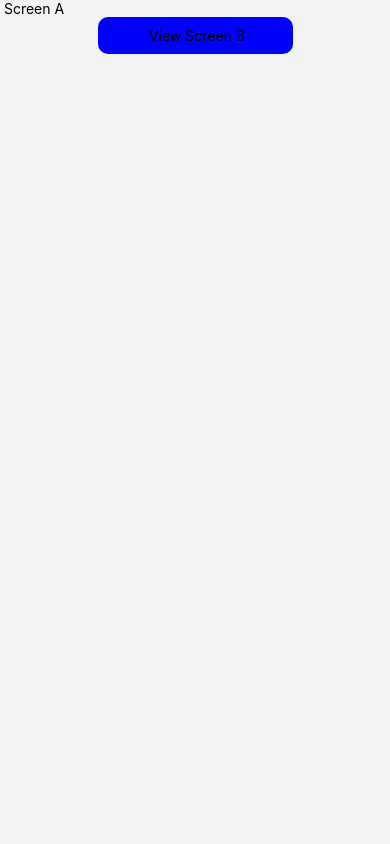
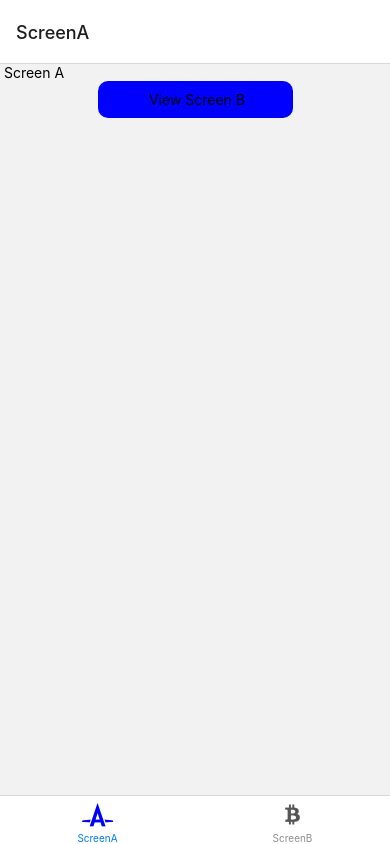
Before and after one commit to GreatEki/cli-project, a React Native app: screen / in a window 390 px wide. Built offline with nearby package versions, Linux system fonts and the light colour scheme.

Commit message:
working with tabs and tabicons

```diff
--- a/package.json
+++ b/package.json
@@ -10,6 +10,7 @@
     "lint": "eslint ."
   },
   "dependencies": {
+    "@react-navigation/bottom-tabs": "^6.2.0",
     "@react-navigation/native": "^6.0.8",
     "@react-navigation/stack": "^6.1.1",
     "prop-types": "^15.8.1",
--- a/src/App.js
+++ b/src/App.js
@@ -1,13 +1,15 @@
 import React from 'react';
 import {LogBox} from 'react-native';
 import {NavigationContainer} from '@react-navigation/native';
-import {createStackNavigator} from '@react-navigation/stack';
-
+// import {createStackNavigator } from '@react-navigation/stack';
+import {createBottomTabNavigator} from '@react-navigation/bottom-tabs';
 import ScreenA from './screens/ScreenA/ScreenA';
 import ScreenB from './screens/ScreenB/ScreenB';
+import FontAwesome5 from 'react-native-vector-icons/FontAwesome5';
 
+import Path from './constants/urls';
 const App = () => {
-  const Stack = createStackNavigator();
+  const Tab = createBottomTabNavigator();
 
   LogBox.ignoreLogs([
     "[react-native-gesture-handler] Seems like you're using an old API with gesture components, check out new Gestures system!",
@@ -15,13 +17,25 @@ const App = () => {
 
   return (
     <NavigationContainer>
-      <Stack.Navigator
-        screenOptions={{
-          header: () => null,
-        }}>
-        <Stack.Screen name="ScreenA" component={ScreenA} />
-        <Stack.Screen name="ScreenB" component={ScreenB} />
-      </Stack.Navigator>
+      <Tab.Navigator
+        screenOptions={({route}) => ({
+          tabBarIcon: ({focused, size, color}) => {
+            let iconName;
+            if (route.name === Path.ScreenA) {
+              iconName = 'autoprefixer';
+              size = focused ? 25 : 20;
+              color = focused ? 'blue' : '#555';
+            } else if (route.name === Path.ScreenB) {
+              iconName = 'btc';
+              size = focused ? 25 : 20;
+              color = focused ? 'blue' : '#555';
+            }
+            return <FontAwesome5 name={iconName} size={size} color={color} />;
+          },
+        })}>
+        <Tab.Screen name="ScreenA" component={ScreenA} />
+        <Tab.Screen name="ScreenB" component={ScreenB} />
+      </Tab.Navigator>
     </NavigationContainer>
   );
 };
```
Also changed, not shown: 2 other files (tests, documents, lock files or other folders).
